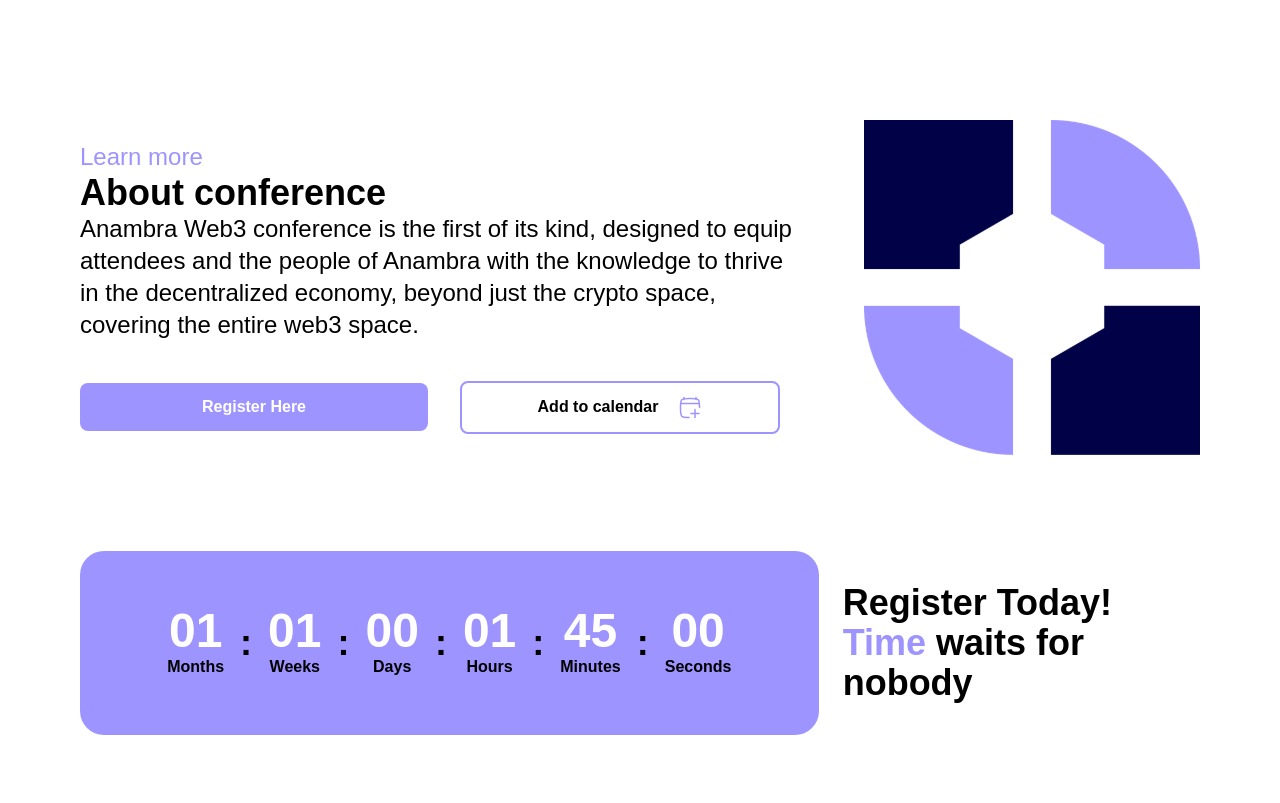
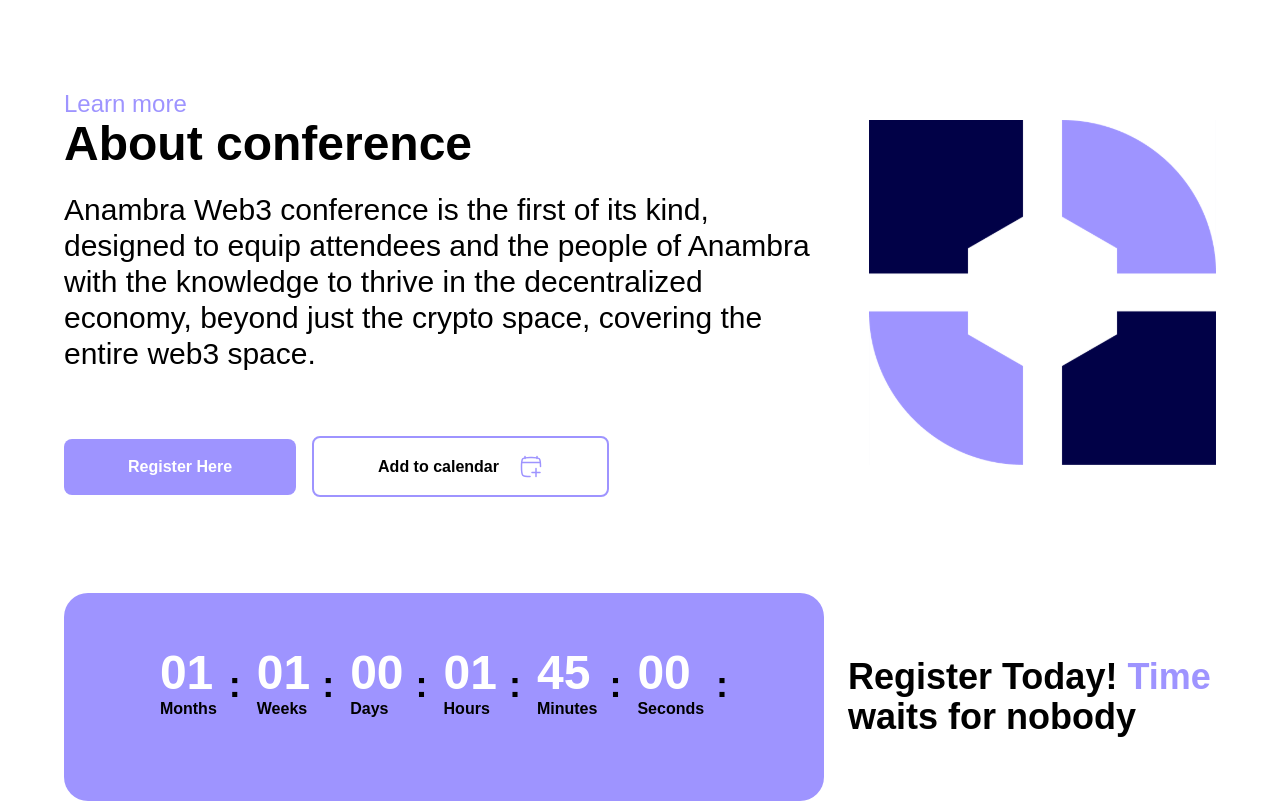
Before and after one commit to Anambratechies/AnambraWeb3conference, a Next.js app: page / in a window 1280 px wide. Shown: the part 940-1743 px from the top of the page. Built offline with nearby package versions, Linux system fonts and the light colour scheme.

Commit message:
done with the about page

```diff
--- a/app/components/About.tsx
+++ b/app/components/About.tsx
@@ -7,34 +7,36 @@ const About = () => {
   const eventDate = "2024-11-02T00:00:00";
 
   return (
-    <div className="container bg-white p-10 md:p-20 mt-20">
-      <div className="grid grid-cols-1 md:grid-cols-3 gap-10 md:gap-14 items-center">
-        <div className="col-span-1 md:order-2">
+    <div id="about" className="container lg:px-16 lg:py-32 py-20 bg-white ">
+      <div className="grid grid-cols-1 lg:grid-cols-3 gap-10 md:gap-14 items-center">
+        <div className="col-span-1 lg:order-2 flex justify-center items-center ">
           <Image
             src="/group.svg"
-            className="w-full md:w-96"
+            className=" md:w-96 w-52"
             alt=""
             width={100}
             height={100}
           />
         </div>
-        <div className="col-span-2 md:order-1">
-          <p className="text-primary text-2xl ">Learn more</p>
-          <h2 className="font-bold text-4xl">About conference</h2>
-          <p className="md:text-2xl text-3xl">
+        <div className="col-span-2 lg:order-1 gap-6 flex flex-col ">
+          <div>
+            <p className="text-primary text md:text-2xl">Learn more</p>
+            <h2 className="font-bold text-3xl md:text-5xl">About conference</h2>
+          </div>
+          <p className="md:text-3xl text-xl">
             Anambra Web3 conference is the first of its kind, designed to equip
             attendees and the people of Anambra with the knowledge to thrive in
             the decentralized economy, beyond just the crypto space, covering
             the entire web3 space.
           </p>
-          <div className="mt-10 flex flex-col md:flex-row md:justify-start items-center w-full">
+          <div className="mt-10 gap-4 flex flex-col md:flex-row md:justify-start items-center w-full">
             <Link
               href=""
-              className="text-white text-base font-bold bg-primary py-3 rounded-lg text-center w-full md:w-[calc(100%/2-1rem)] mb-4 md:mb-0 md:mr-8"
+              className="text-white text-base font-bold bg-primary py-4 rounded-lg text-center px-16"
             >
               Register Here
             </Link>
-            <div className="flex items-center border-primary border-2 rounded-lg py-3 w-full md:w-80">
+            <div className="flex items-center border-primary border-2 rounded-lg  md:px-16 py-4 px-8">
               <Link
                 href=""
                 className="flex flex-row items-center justify-center w-full text-black text-base font-bold"
@@ -52,13 +54,12 @@ const About = () => {
           </div>
         </div>
       </div>
-
-      <div className="grid grid-cols-1 md:grid-cols-3 items-center mt-24 gap-6">
+      <div className="grid grid-cols-1 lg:grid-cols-3 items-center mt-24 gap-6">
         <div className="col-span-2">
           <Countdown targetDate={eventDate} />
         </div>
         <div className="col-span-1 text-center md:text-left">
-          <p className="text-4xl font-bold">
+          <p className="md:text-4xl text-2xl font-bold">
             Register Today! <span className="text-primary">Time</span> waits for
             nobody
           </p>
--- a/app/components/Countdown.tsx
+++ b/app/components/Countdown.tsx
@@ -77,47 +77,65 @@ const Countdown: React.FC<CountdownProps> = ({ targetDate }) => {
   }
 
   return (
-    <div className="grid grid-cols-2 md:flex md:space-x-4 text-xl items-center justify-center font-bold text-white bg-primary p-14 rounded-3xl">
-      <div className="flex flex-col items-center mb-6 md:mb-0">
+    <div className="grid grid-cols-2 md:flex md:space-x-4 text-xl items-center justify-center font-ex font-extrabold text-white bg-primary lg:p-14 md:p-3 p-6 rounded-3xl">
+      <div className="flex  flex-row items-center justify-center lg:mb-6 gap-3 md:mb-0">
+        <div className="flex flex-col">
           <span className="text-5xl text-white">
             {String(timeLeft.months).padStart(2, "0")}
           </span>
           <span className="text-black text-base">Months</span>
         </div>
         <span className="text-black text-4xl">:</span>
-      <div className="flex flex-col items-center mb-6 md:mb-0">
-        <span className="text-5xl">
+      </div>
+
+      <div className="flex  flex-row items-center justify-center lg:mb-6 gap-3 md:mb-0">
+        <div className="flex flex-col">
+          <span className="text-5xl text-white">
             {String(timeLeft.weeks).padStart(2, "0")}
           </span>
           <span className="text-black text-base">Weeks</span>
         </div>
         <span className="text-black text-4xl">:</span>
-      <div className="flex flex-col items-center mb-6 md:mb-0">
-        <span className="text-5xl">
+      </div>
+
+      <div className="flex l flex-row items-center justify-center lg:mb-6 gap-3 md:mb-0">
+        <div className="flex flex-col">
+          <span className="text-5xl text-white">
             {String(timeLeft.days).padStart(2, "0")}
           </span>
           <span className="text-black text-base">Days</span>
         </div>
         <span className="text-black text-4xl">:</span>
-      <div className="flex flex-col items-center mb-6 md:mb-0">
-        <span className="text-5xl">
+      </div>
+
+      <div className="flex  flex-row items-center justify-center lg:mb-6 gap-3 md:mb-0">
+        <div className="flex flex-col">
+          <span className="text-5xl text-white">
             {String(timeLeft.hours).padStart(2, "0")}
           </span>
           <span className="text-black text-base">Hours</span>
         </div>
         <span className="text-black text-4xl">:</span>
-      <div className="flex flex-col items-center mb-6 md:mb-0">
-        <span className="text-5xl">
+      </div>
+
+      <div className="flex  flex-row items-center justify-center lg:mb-6 gap-3 md:mb-0">
+        <div className="flex flex-col">
+          <span className="text-5xl text-white">
             {String(timeLeft.minutes).padStart(2, "0")}
           </span>
           <span className="text-black text-base">Minutes</span>
         </div>
         <span className="text-black text-4xl">:</span>
-      <div className="flex flex-col items-center">
-        <span className="text-5xl">
+      </div>
+
+      <div className="flex flex-row items-center justify-center lg:mb-6 gap-3 md:mb-0">
+        <div className="flex flex-col">
+          <span className="text-5xl text-white">
             {String(timeLeft.seconds).padStart(2, "0")}
           </span>
           <span className="text-black text-base">Seconds</span>
+        </div>
+        <span className="text-black text-4xl">:</span>
       </div>
     </div>
   );
--- a/app/page.tsx
+++ b/app/page.tsx
@@ -10,7 +10,7 @@ export default function Home() {
       <section className="">
         <Hero />
       </section>
-      <section id="about">
+      <section className="">
         <About />
       </section>
       <section id="sponsors">
```
Lines whose indentation alone changed are shown as unchanged.
